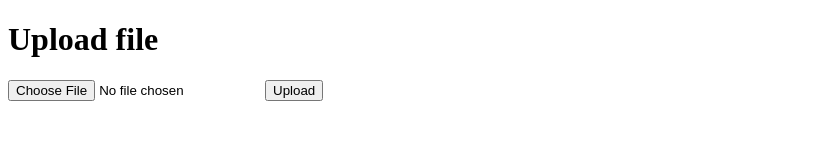
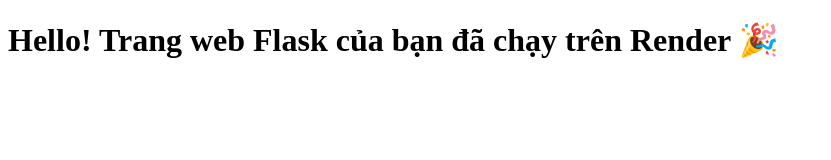
Before and after one commit to namedid443-eng/upload-web, a plain HTML site: page index.html in a window 1280 px wide. Shown: the whole page, without its empty margins (0-831 px from the left). Drawn offline with Linux system fonts and the light colour scheme.

```diff
--- a/index.html
+++ b/index.html
@@ -1,12 +1,9 @@
 <!DOCTYPE html>
 <html>
+<head>
+    <title>My Render App</title>
+</head>
 <body>
-<h1>Upload file</h1>
-
-<form action="/upload" method="post" enctype="multipart/form-data">
-    <input type="file" name="file">
-    <button type="submit">Upload</button>
-</form>
-
+    <h1>Hello! Trang web Flask của bạn đã chạy trên Render 🎉</h1>
 </body>
 </html>
```
Also changed, not shown: requirements.txt, 1 other file.
